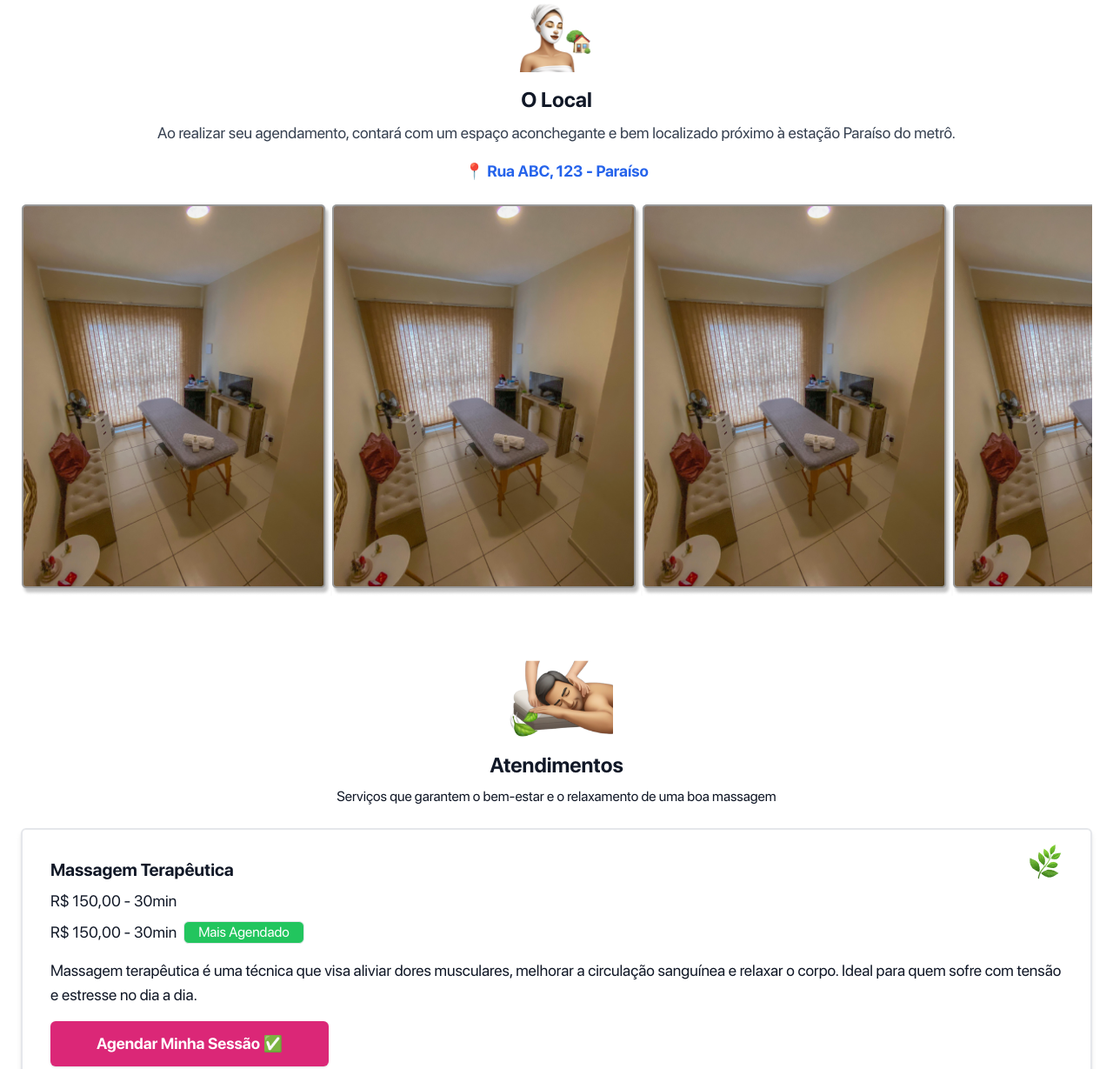
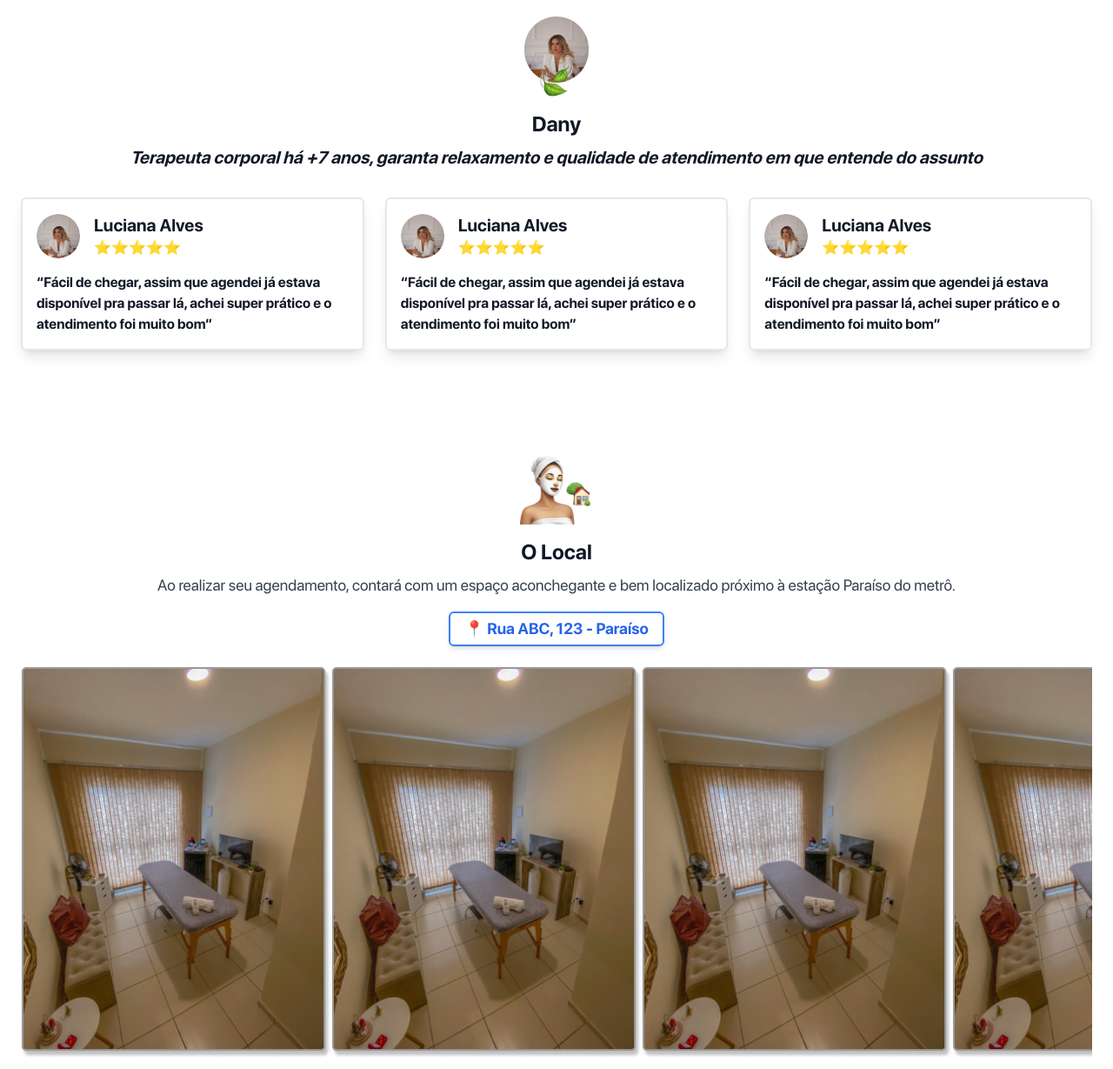
Before and after one commit to thomas-almeida/danyterapia, a plain HTML site: page client/index.html in a window 1280 px wide. Shown: the part 562-1791 px from the top of the page at 87% size. Drawn offline with nearby package versions, Linux system fonts and the light colour scheme.

Commit message:
finishing full module

```diff
--- a/client/index.html
+++ b/client/index.html
@@ -54,7 +54,71 @@
             </div>
         </section>
 
-        <section class="mt-16 text-center">
+        <section class="text-center my-12">
+            <div class="relative p-4 my-4 flex justify-center items-center">
+                <img src="public/icone-servico-2.png" class="absolute bottom-0" alt="">
+                <img src="public/dany.png" alt="">
+            </div>
+            <div>
+                <h3 class="text-2xl font-bold">Dany</h3>
+                <p class="px-8 text-xl font-bold italic py-2">
+                    Terapeuta corporal há +7 anos, garanta relaxamento e qualidade de atendimento em que entende do
+                    assunto
+                </p>
+            </div>
+            <div class="space-y-4 my-2">
+                <div class="mt-6 grid grid-cols-1 md:grid-cols-3 gap-6">
+                    <div class="p-4 w-full border-2 rounded-md shadow-lg">
+                        <div class="flex justify-start items-center text-left mb-4">
+                            <img src="public/dany.png" class="mr-2 w-[50px] rounded-full" alt="">
+                            <div class="text-left ml-2">
+                                <h3 class="text-xl font-bold">Luciana Alves</h3>
+                                <p class="text-left">⭐⭐⭐⭐⭐</p>
+                            </div>
+                        </div>
+                        <div>
+                            <p class="text-left font-semibold">
+                                “Fácil de chegar, assim que agendei já estava disponível pra passar lá, achei super
+                                prático e o atendimento foi muito bom”
+                            </p>
+                        </div>
+                    </div>
+                    <div class="p-4 w-full border-2 rounded-md shadow-lg">
+                        <div class="flex justify-start items-center text-left mb-4">
+                            <img src="public/dany.png" class="mr-2 w-[50px] rounded-full" alt="">
+                            <div class="text-left ml-2">
+                                <h3 class="text-xl font-bold">Luciana Alves</h3>
+                                <p class="text-left">⭐⭐⭐⭐⭐</p>
+                            </div>
+                        </div>
+                        <div>
+                            <p class="text-left font-semibold">
+                                “Fácil de chegar, assim que agendei já estava disponível pra passar lá, achei super
+                                prático e o atendimento foi muito bom”
+                            </p>
+                        </div>
+                    </div>
+                    <div class="p-4 w-full border-2 rounded-md shadow-lg">
+                        <div class="flex justify-start items-center text-left mb-4">
+                            <img src="public/dany.png" class="mr-2 w-[50px] rounded-full" alt="">
+                            <div class="text-left ml-2">
+                                <h3 class="text-xl font-bold">Luciana Alves</h3>
+                                <p class="text-left">⭐⭐⭐⭐⭐</p>
+                            </div>
+                        </div>
+                        <div>
+                            <p class="text-left font-semibold">
+                                “Fácil de chegar, assim que agendei já estava disponível pra passar lá, achei super
+                                prático e o atendimento foi muito bom”
+                            </p>
+                        </div>
+                    </div>
+                </div>
+            </div>
+
+        </section>
+
+        <section class="my-16 text-center">
             <div class="flex flex-col items-center">
                 <img src="public/icone-2-local-da-massagem.png" alt="Ícone do local"
                     class="h-12 mb-4 w-[100px] h-[80px]">
@@ -64,7 +128,7 @@
                     Paraíso do metrô.
                 </p>
                 <a href="https://maps.google.com" target="_blank"
-                    class="text-blue-600 hover:text-blue-800 text-lg font-semibold">
+                    class="text-blue-600 hover:text-blue-800 text-lg font-semibold border-2 border-blue-500 px-4 py-1 rounded-md shadow-md">
                     📍 Rua ABC, 123 - Paraíso
                 </a>
             </div>
@@ -91,10 +155,10 @@
             <div class="my-6">
                 <div class="border-2 rounded-md shadow-md text-left relative p-8 my-4">
                     <img src="public/icone-servico-1.png" class="absolute right-8 top-4" alt="">
-                    <h3 class="text-xl font-bold">Massagem Terapêutica</h3>
-                    <p class="py-2 text-lg">R$ 150,00 - 30min</p>
+                    <h3 class="text-2xl font-bold">Massagem Terapêutica</h3>
+                    <p class="py-2 text-xl">R$ 150,00 - 30min</p>
                     <span class="flex justify-start items-center">
-                        <p class="text-lg mr-2">R$ 150,00 - 30min</p>
+                        <p class="text-xl mr-2">R$ 150,00 - 30min</p>
                         <p class="border px-4 rounded-md bg-green-500 text-white">Mais Agendado</p>
                     </span>
                     <div class="my-4">
@@ -114,8 +178,8 @@
 
                 <div class="border-2 rounded-md shadow-md text-left relative p-8 my-4">
                     <img src="public/icone-servico-2.png" class="absolute right-8 top-4" alt="">
-                    <h3 class="text-xl font-bold">Drenagem Linfática</h3>
-                    <p class="py-2 text-lg">R$ 150,00 - 40min</p>
+                    <h3 class="text-2xl font-bold">Drenagem Linfática</h3>
+                    <p class="py-2 text-xl">R$ 150,00 - 40min</p>
                     <div class="my-2">
                         <p class="text-lg">
                             A massagem relaxante é uma excelente opção para quem deseja reduzir o estresse e a
@@ -133,8 +197,7 @@
 
                 <div class="border-2 rounded-md shadow-md text-left relative p-8 my-4">
                     <img src="public/icone-servico-3.png" class="absolute right-8 top-4" alt="">
-                    <h3 class="text-xl font-bold">Drenagem Linfática</h3>
-                    <p class="py-2 text-lg">R$ 150,00 - 40min</p>
+                    <h3 class="text-2xl font-bold">Pacotes</h3>
                     <div class="my-2">
                         <p class="text-lg py-1">
                             Pacotes são atendimentos feitos no mes, você escolhe entre os serviços e a cada semana
@@ -155,16 +218,12 @@
                 </div>
             </div>
         </section>
-        <section class="text-center">
-            <div class="relative p-4 my-4 flex justify-center items-center">
-                <img src="public/icone-servico-2.png" class="absolute bottom-0" alt="">
-                <img src="public/dany.png" alt="">
-            </div>
+
+        <section class="my-20">
             <div>
-                <h3 class="text-2xl font-bold">Dany</h3>
-                <p class="px-8 text-xl font-bold italic py-2">
-                    Terapeuta corporal há +7 anos, garanta relaxamento e qualidade de atendimento em que entende do
-                    assunto
+                <h3 class="text-2xl font-bold">Garanta seu bem-estar com massoterapia hoje mesmo! </h3>
+                <p class="px-8 text-xl py-2">
+                    Agende um horário, escolha entre os atendimentos e desfrute do melhor da massoterapia.
                 </p>
             </div>
             <div class="space-y-4 my-4">
@@ -173,13 +232,9 @@
                     aria-label="Agendar Minha Sessão">
                     Agendar Minha Sessão <span class="inline-block">✅</span>
                 </a>
-                <a href="#"
-                    class="inline-block w-full max-w-xs bg-green-600 text-white text-lg font-semibold rounded-md px-6 py-3 shadow hover:bg-green-700 transition-colors"
-                    aria-label="Tirar Dúvidas no WhatsApp">
-                    Tirar Dúvidas no WhatsApp
-                </a>
             </div>
         </section>
+
     </main>
 
     <footer class="text-center py-6 bg-gray-100 text-gray-600">
```
Also changed, not shown: client/public/person.png (added).
